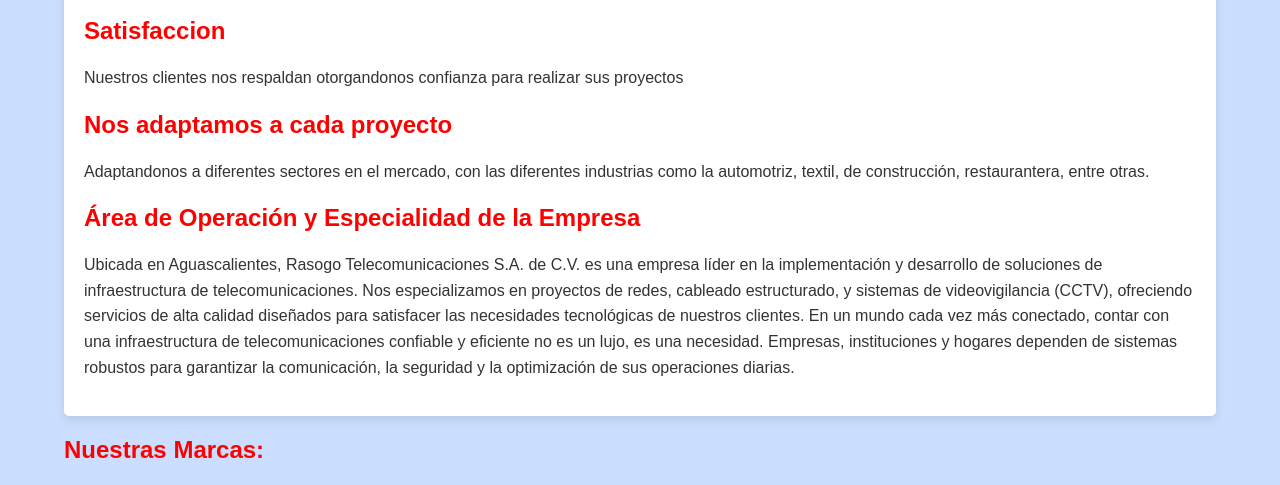
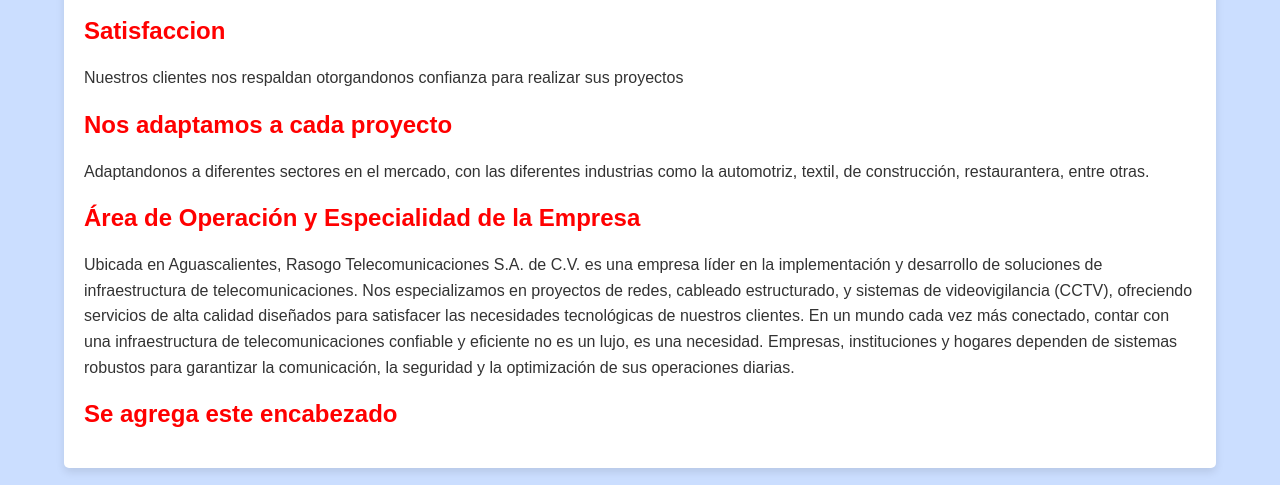
Before and after one commit to sangel07/First-project-trainning, a plain HTML site: page index.html in a window 1280 px wide. Shown: the part 1907-2392 px from the top of the page. Drawn offline with Linux system fonts and the light colour scheme.

Commit message:
HEADER ADDED

```diff
--- a/index.html
+++ b/index.html
@@ -88,6 +88,7 @@
                             Ubicada en Aguascalientes, Rasogo Telecomunicaciones S.A. de C.V. es una empresa líder en la implementación y desarrollo de soluciones de infraestructura de telecomunicaciones. Nos especializamos en proyectos de redes, cableado estructurado, y sistemas de videovigilancia (CCTV), ofreciendo servicios de alta calidad diseñados para satisfacer las necesidades tecnológicas de nuestros clientes.
                             En un mundo cada vez más conectado, contar con una infraestructura de telecomunicaciones confiable y eficiente no es un lujo, es una necesidad. Empresas, instituciones y hogares dependen de sistemas robustos para garantizar la comunicación, la seguridad y la optimización de sus operaciones diarias.
                         </p>
+                        <h2>Se agrega este encabezado</h2>
                     </div>
                 </div>
             </section>
```
